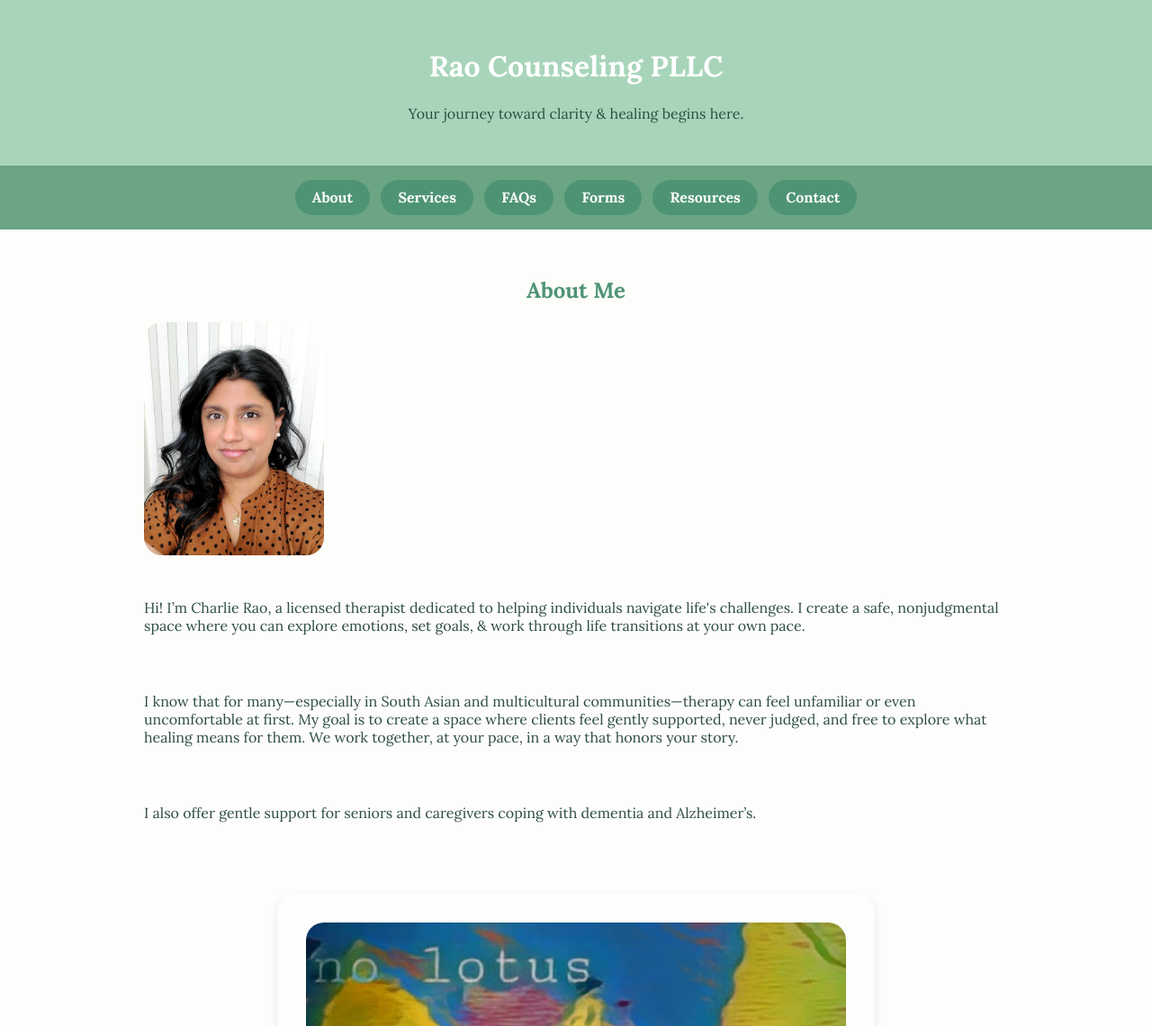
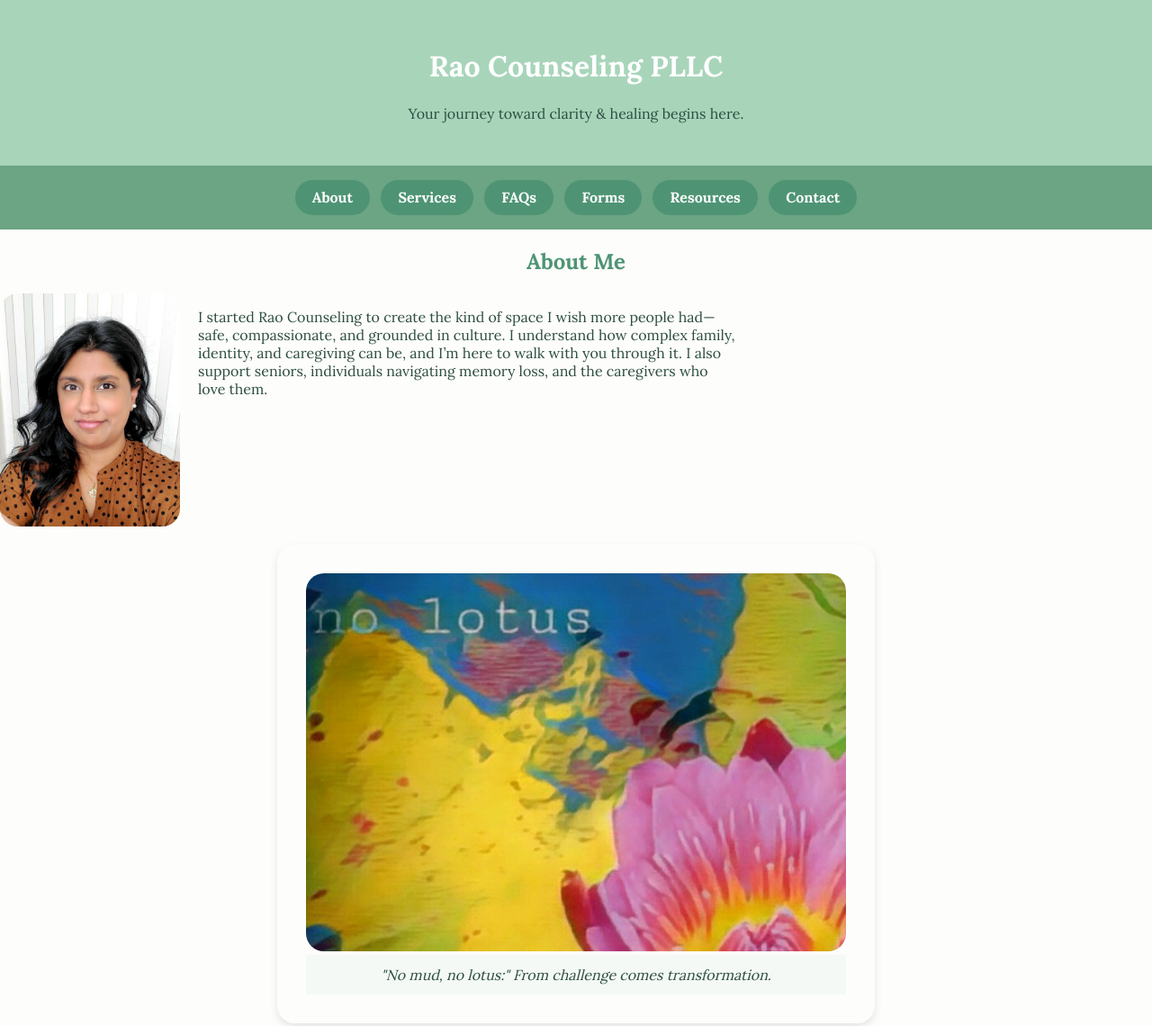
Before and after one commit to charukth/Rao-counseling, a plain HTML site: page index.html in a window 1280 px wide. Shown: the top 1140 px of the page at 90% size. Drawn offline with Linux system fonts and the light colour scheme.

Commit message:
Update index.html

```diff
--- a/index.html
+++ b/index.html
@@ -101,22 +101,20 @@
     <a href="#contact">Contact</a>
   </nav>
 
-  <section class="section" id="about">
-    <h2>About Me</h2>
-    <div style="display: flex; flex-wrap: wrap; align-items: center; gap: 2rem;">
-      <img src="https://charukth.github.io/Rao-counseling/images/charlie_rao_web_photo.jpg" alt="Charlie Rao, LPC-A" style="max-width: 200px; border-radius: 20px;" />
-      <p>Hi! I’m Charlie Rao, a licensed therapist dedicated to helping individuals navigate life's challenges. I create a safe, nonjudgmental space where you can explore emotions, set goals, & work through life transitions at your own pace.</p>
+<h2>About Me</h2>
+<div style="display: flex; align-items: flex-start; gap: 20px; flex-wrap: wrap;">
+  <img src="https://charukth.github.io/Rao-counseling/images/charlie_rao_web_photo.jpg" alt="Charlie Rao, LPC-A" style="max-width: 200px; border-radius: 20px;">
+  <div style="max-width: 600px;">
+    <p>
+      I started Rao Counseling to create the kind of space I wish more people had—safe, compassionate, and grounded in culture. I understand how complex family, identity, and caregiving can be, and I’m here to walk with you through it. I also support seniors, individuals navigating memory loss, and the caregivers who love them.
+    </p>
+  </div>
+</div>
 
-      <p> I know that for many—especially in South Asian and multicultural communities—therapy can feel unfamiliar or even uncomfortable at first. My goal is to create a space where clients feel gently supported, never judged, and free to explore what healing means for them. We work together, at your pace, in a way that honors your story.</p>
-
-      <p> I also offer gentle support for seniors and caregivers coping with dementia and Alzheimer’s.</p>
-    </div>
-  </section>
-
-  <section class="photo-container">
-    <img src="https://raw.githubusercontent.com/charukth/Rao-counseling/main/Resized_Screenshot_20210512-183722_Photos_142445446614410.jpg" alt="No mud no lotus" />
-    <div class="caption"><em>"No mud, no lotus:" From challenge comes transformation.</em></div>
-  </section>
+<section class="photo-container" style="margin-top: 20px;">
+  <img src="https://raw.githubusercontent.com/charukth/Rao-counseling/main/Resized_Screenshot_20210512-183722_Photos_142445446614410.jpg" alt="No mud no lotus" style="max-width: 100%;">
+  <div class="caption"><em>"No mud, no lotus:" From challenge comes transformation.</em></div>
+</section>
 
   <section class="section" id="services" style="background-color:#f4f9f6;">
     <h2>Services Offered</h2>
```
